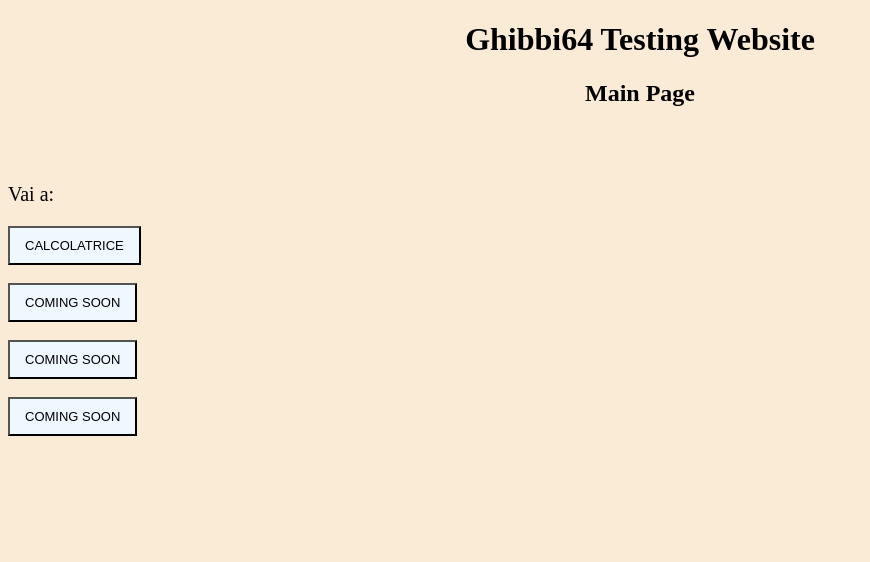
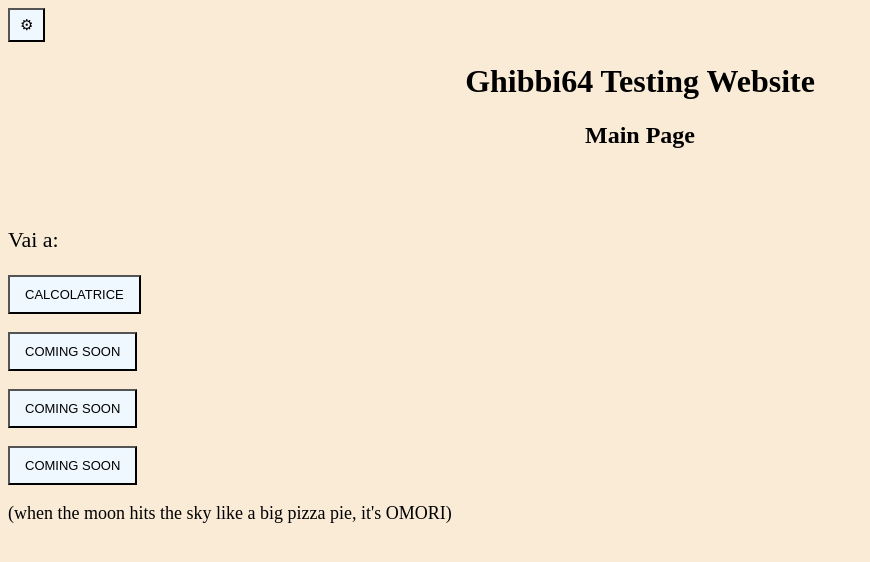
Before and after one commit to Ghibbi64/ghibbi64.github.io, a plain HTML site: page index.html in a window 1280 px wide. Shown: the whole page, without its empty margins (0-870 px from the left). Drawn offline with Linux system fonts and the light colour scheme.

Commit message:
aggiunto bottone impostazioni e altre cagate

```diff
--- a/index.html
+++ b/index.html
@@ -9,6 +9,7 @@
     <script src="script.js"></script>
 </head>
 <body>
+    <button class="opt" type="button" id="button_opt">&#9881;</button>
     <div id="TITOLO">
         <h1>Ghibbi64 Testing Website</h1>
         <h2>Main Page</h2>
@@ -19,5 +20,6 @@
     <button type="button" id="button_cmgsn">COMING SOON</button><br><br>
     <button type="button" id="button_cmgsn">COMING SOON</button><br><br>
     <button type="button" id="button_cmgsn">COMING SOON</button><br>
+    <p class="commenti">(when the moon hits the sky like a big pizza pie, it's OMORI)</p>
 </body>
 </html>
--- a/stile.css
+++ b/stile.css
@@ -7,7 +7,11 @@ body {
 }
 
 p {
-    font-size: 20px;
+    font-size: 22px;
+}
+
+p.commenti {
+    font-size: 18px;
 }
 
 button {
@@ -18,3 +22,8 @@ button {
     display: inline-block;
     font-size: 13px;
 }
+
+button.opt {
+    padding: 6px 10px;
+    font-size: 15px;
+}
```
